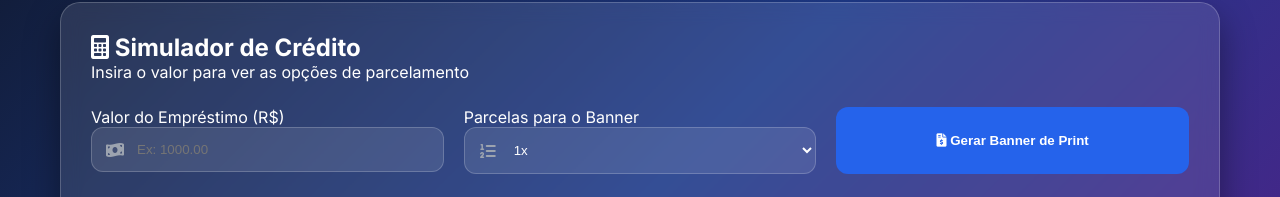
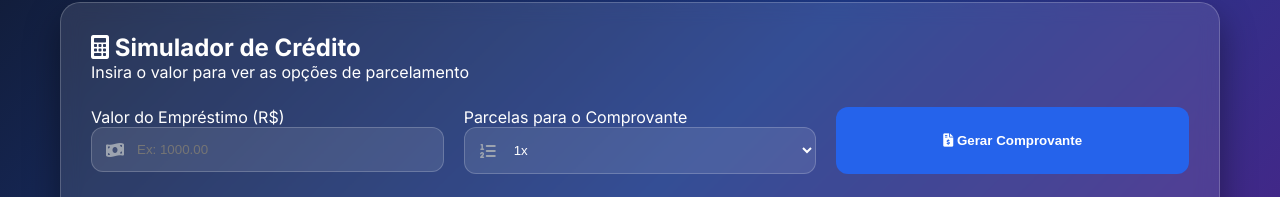
Before and after one commit to NovaEraEmpreendimentos/sm-dos-campos2, a plain HTML site: page index.html in a window 1280 px wide. Shown: the part 192-389 px from the top of the page. Drawn offline with nearby package versions, Linux system fonts and the light colour scheme.

Commit message:
index.html

```diff
--- a/index.html
+++ b/index.html
@@ -33,14 +33,14 @@
                         </div>
                     </div>
                     <div class="input-group">
-                        <label for="installments">Parcelas para o Banner</label>
+                        <label for="installments">Parcelas para o Comprovante</label>
                         <div class="input-with-icon">
                             <i class="fas fa-list-ol"></i>
                             <select id="installments"></select>
                         </div>
                     </div>
                     <button id="generatePrint" class="btn-success">
-                        <i class="fas fa-file-invoice-dollar"></i> Gerar Banner de Print
+                        <i class="fas fa-file-invoice-dollar"></i> Gerar Comprovante
                     </button>
                 </div>
 
```
